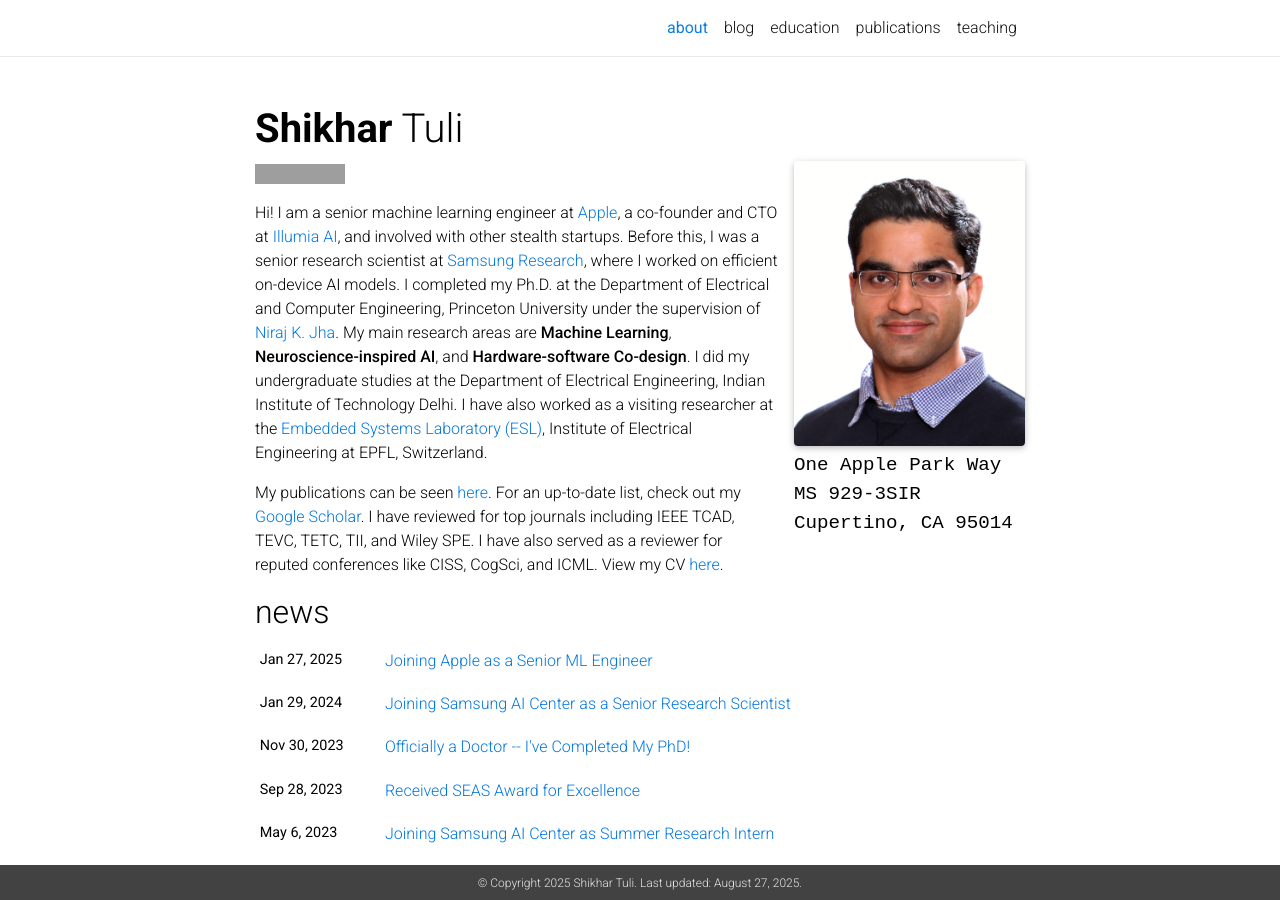
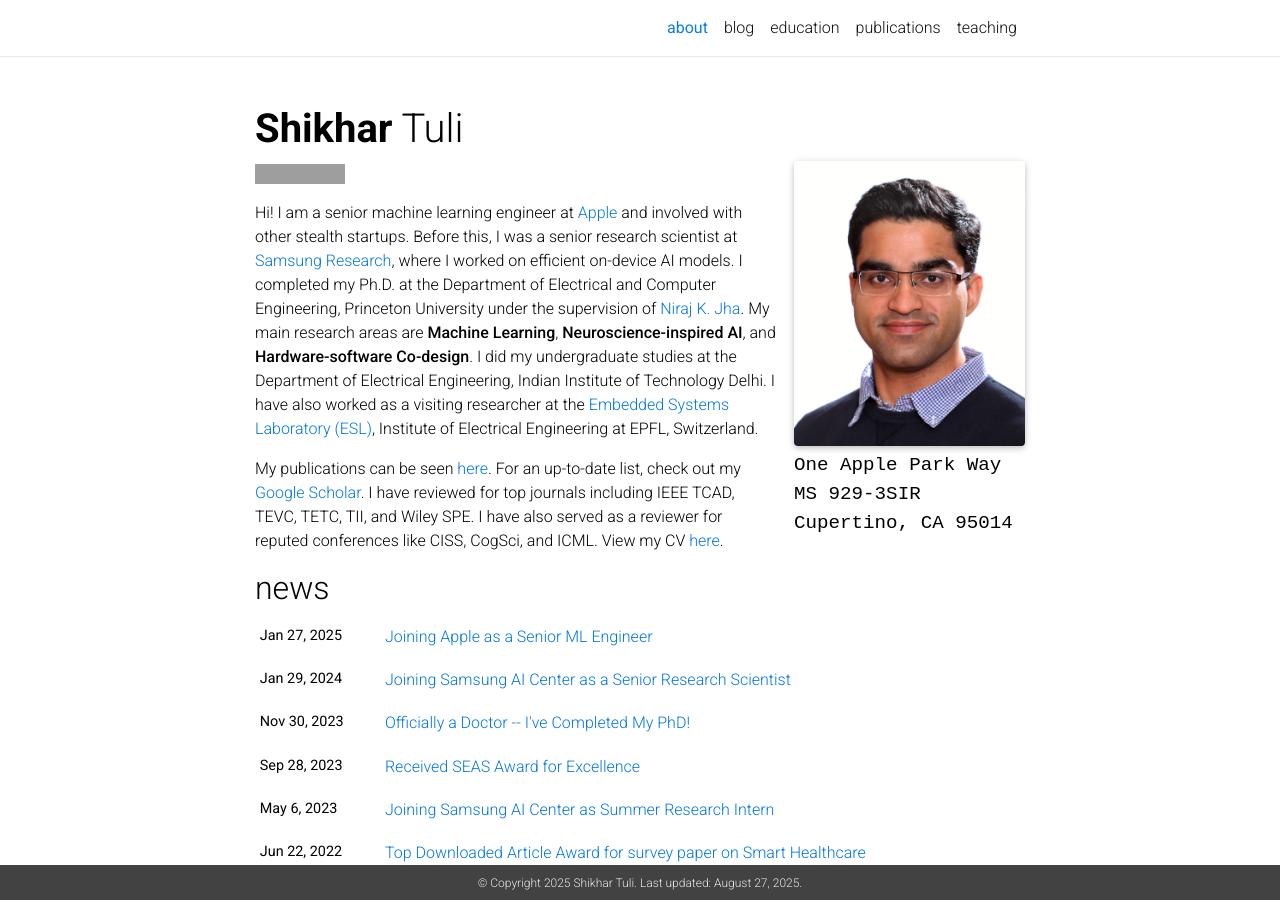
Before and after one commit to shikhartuli/shikhartuli.github.io, a Jekyll site: the page built from _pages/about.md, in a window 1280 px wide and 900 px high. Built offline with Jekyll 4.4.1, drawn with Linux system fonts in a browser that asks for light colours; nearby versions of some CDN libraries; a style sheet for code colours, icons or effects is not loaded; grey boxes are pictures that could not be loaded.

Commit message:
Update about section to remove CTO position
Removed mention of co-founder and CTO position at Illumia AI.

```diff
--- a/_pages/about.md
+++ b/_pages/about.md
@@ -19,6 +19,6 @@ social: true  # includes social icons at the bottom of the page
 
 [![Hits](https://hits.seeyoufarm.com/api/count/incr/badge.svg?url=https%3A%2F%2Fshikhartuli.github.io&count_bg=%230076DF&title_bg=%23555555&icon=&icon_color=%23E7E7E7&title=hits&edge_flat=false)](https://shikhartuli.github.io)
 
-Hi! I am a senior machine learning engineer at [Apple](https://www.apple.com), a co-founder and CTO at [Illumia AI](https://www.illumia.ai), and involved with other stealth startups. Before this, I was a senior research scientist at [Samsung Research](https://sra.samsung.com), where I worked on efficient on-device AI models. I completed my Ph.D. at the Department of Electrical and Computer Engineering, Princeton University under the supervision of [Niraj K. Jha](https://www.princeton.edu/~jha/). My main research areas are **Machine Learning**, **Neuroscience-inspired AI**, and **Hardware-software Co-design**. I did my undergraduate studies at the Department of Electrical Engineering, Indian Institute of Technology Delhi. I have also worked as a visiting researcher at the [Embedded Systems Laboratory (ESL)](https://www.epfl.ch/labs/esl/), Institute of Electrical Engineering at EPFL, Switzerland.
+Hi! I am a senior machine learning engineer at [Apple](https://www.apple.com) and involved with other stealth startups. Before this, I was a senior research scientist at [Samsung Research](https://sra.samsung.com), where I worked on efficient on-device AI models. I completed my Ph.D. at the Department of Electrical and Computer Engineering, Princeton University under the supervision of [Niraj K. Jha](https://www.princeton.edu/~jha/). My main research areas are **Machine Learning**, **Neuroscience-inspired AI**, and **Hardware-software Co-design**. I did my undergraduate studies at the Department of Electrical Engineering, Indian Institute of Technology Delhi. I have also worked as a visiting researcher at the [Embedded Systems Laboratory (ESL)](https://www.epfl.ch/labs/esl/), Institute of Electrical Engineering at EPFL, Switzerland.
 
 My publications can be seen [here](/publications/). For an up-to-date list, check out my [Google Scholar](https://scholar.google.com/citations?user=qiFEpzIAAAAJ). I have reviewed for top journals including IEEE TCAD, TEVC, TETC, TII, and Wiley SPE. I have also served as a reviewer for reputed conferences like CISS, CogSci, and ICML. View my CV [here](https://shikhartuli.github.io/assets/pdf/CV.pdf){:target="_blank"}.
```
